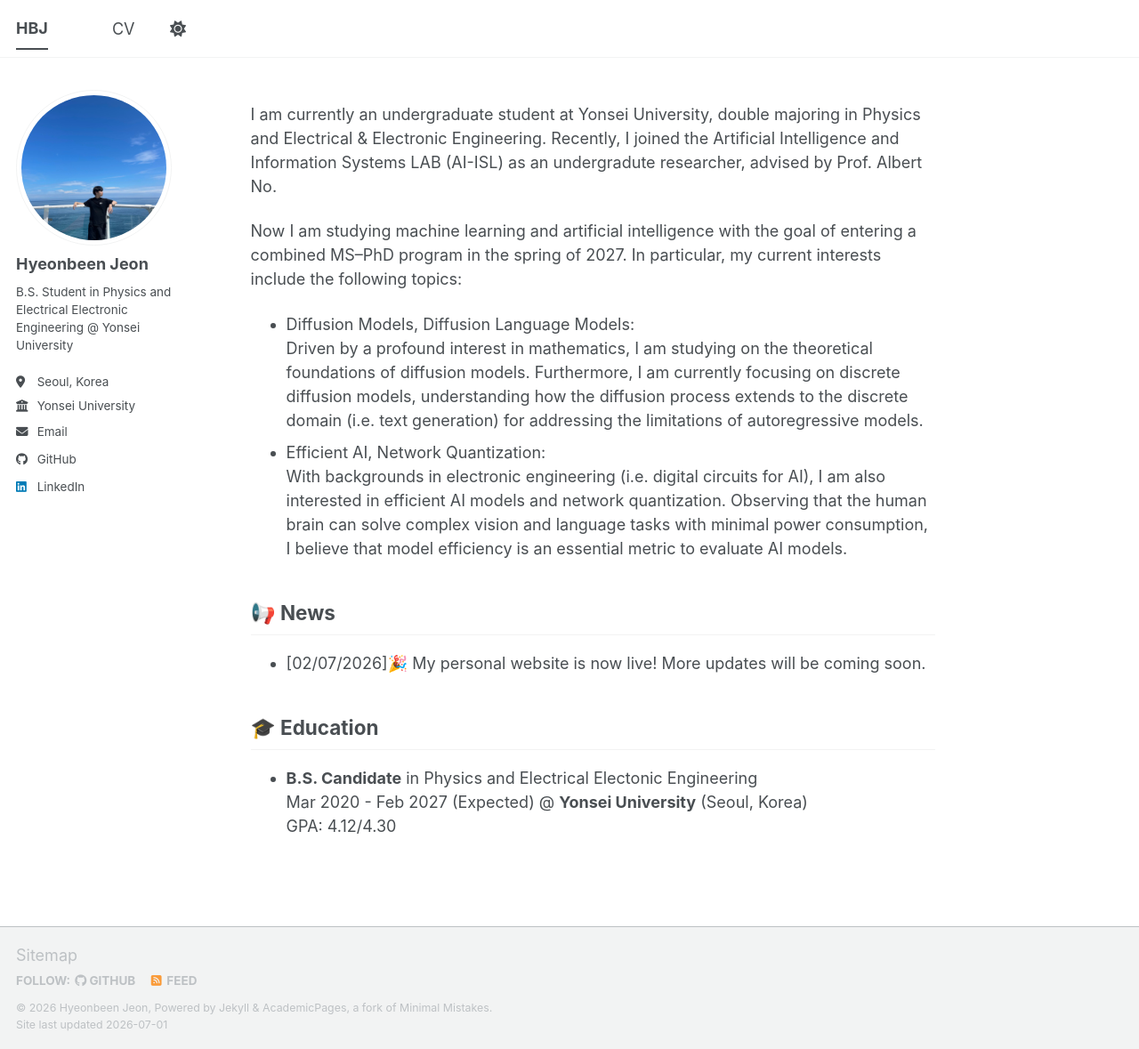
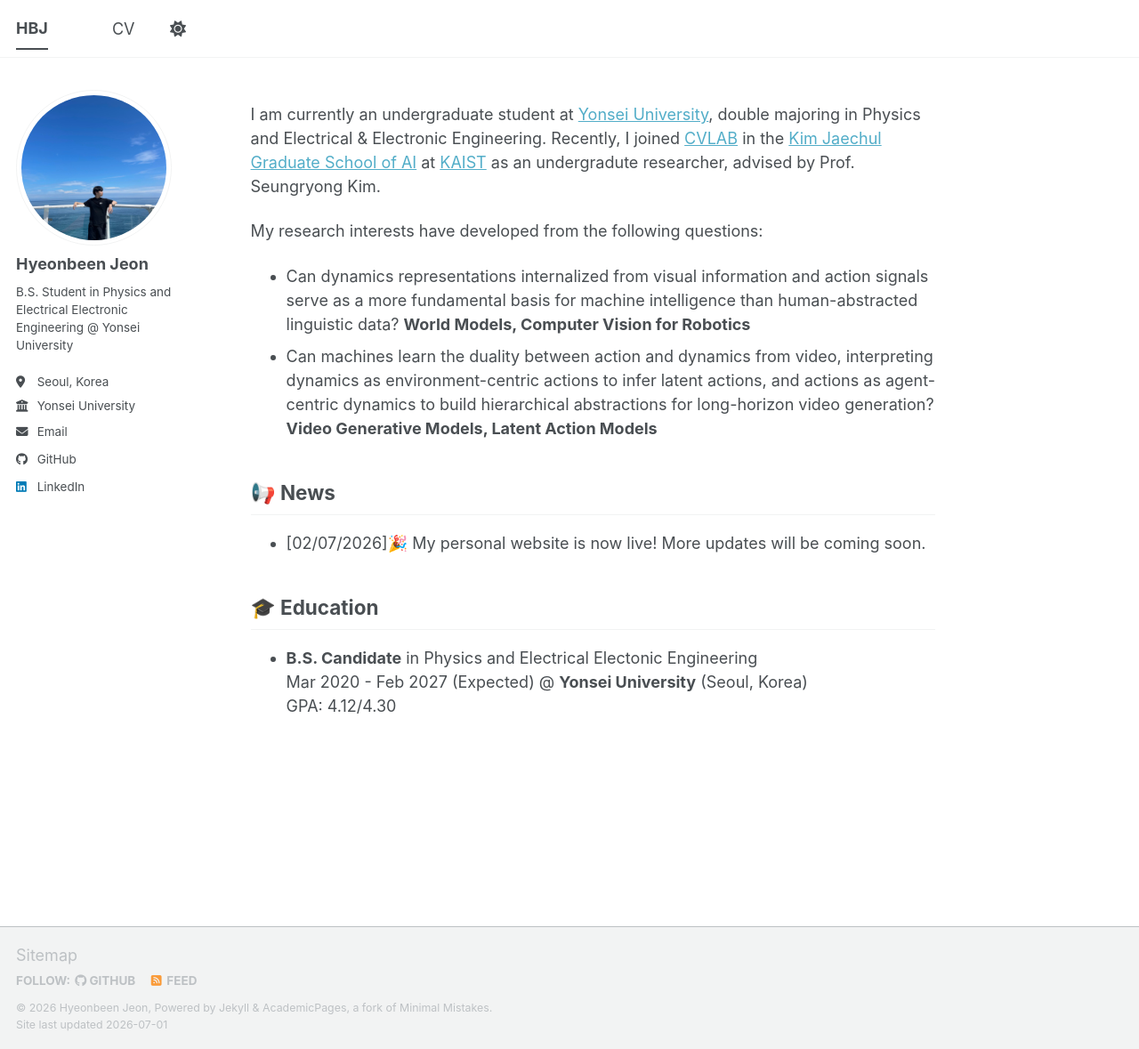
Before and after one commit to jnhnbn01/jnhnbn01.github.io, a Jekyll site: the page built from _pages/about.md, in a window 1280 px wide and 1179 px high. Shown: the whole window at 89% size. Built offline with Jekyll 4.4.1, drawn with Linux system fonts in a browser that asks for light colours; a script bundle is joined from its source files by our own code; library files that are not in the unit come from our copies.

Commit message:
Revise about page with current education and research
Updated personal information and research interests, including new affiliations and links to institutions.

```diff
--- a/_pages/about.md
+++ b/_pages/about.md
@@ -7,16 +7,15 @@ redirect_from:
   - /about.html
 ---
 
-I am currently an undergraduate student at Yonsei University, double majoring in Physics and Electrical & Electronic Engineering.
-Recently, I joined the Artificial Intelligence and Information Systems LAB (AI-ISL) as an undergradute researcher, advised by Prof. Albert No.
+I am currently an undergraduate student at [Yonsei University](https://www.yonsei.ac.kr/), double majoring in Physics and Electrical & Electronic Engineering.
+Recently, I joined [CVLAB](https://cvlab.kaist.ac.kr/) in the [Kim Jaechul Graduate School of AI](https://gsai.kaist.ac.kr/) at [KAIST](https://www.kaist.ac.kr/) as an undergradute researcher, advised by Prof. Seungryong Kim.
 
-Now I am studying machine learning and artificial intelligence with the goal of entering a combined MS–PhD program in the spring of 2027.
-In particular, my current interests include the following topics:
-- Diffusion Models, Diffusion Language Models:<br>
-  Driven by a profound interest in mathematics, I am studying on the theoretical foundations of diffusion models.
-	Furthermore, I am currently focusing on discrete diffusion models, understanding how the diffusion process extends to the discrete domain (i.e. text generation) for addressing the limitations of autoregressive models.
-- Efficient AI, Network Quantization:<br>
-  With backgrounds in electronic engineering (i.e. digital circuits for AI), I am also interested in efficient AI models and network quantization. Observing that the human brain can solve complex vision and language tasks with minimal power consumption, I believe that model efficiency is an essential metric to evaluate AI models.
+My research interests have developed from the following questions:
+
+- Can dynamics representations internalized from visual information and action signals serve as a more fundamental basis for machine intelligence than human-abstracted linguistic data?
+**World Models, Computer Vision for Robotics**
+- Can machines learn the duality between action and dynamics from video, interpreting dynamics as environment-centric actions to infer latent actions, and actions as agent-centric dynamics to build hierarchical abstractions for long-horizon video generation?
+**Video Generative Models, Latent Action Models**
 
 ## 📢 News
 <!-- - [02/12/2026] I joined the Artificial Intelligence and Information Systems Lab (**AI-ISL**) @ Yonsei University as an **undergraduate researcher**. -->
```
